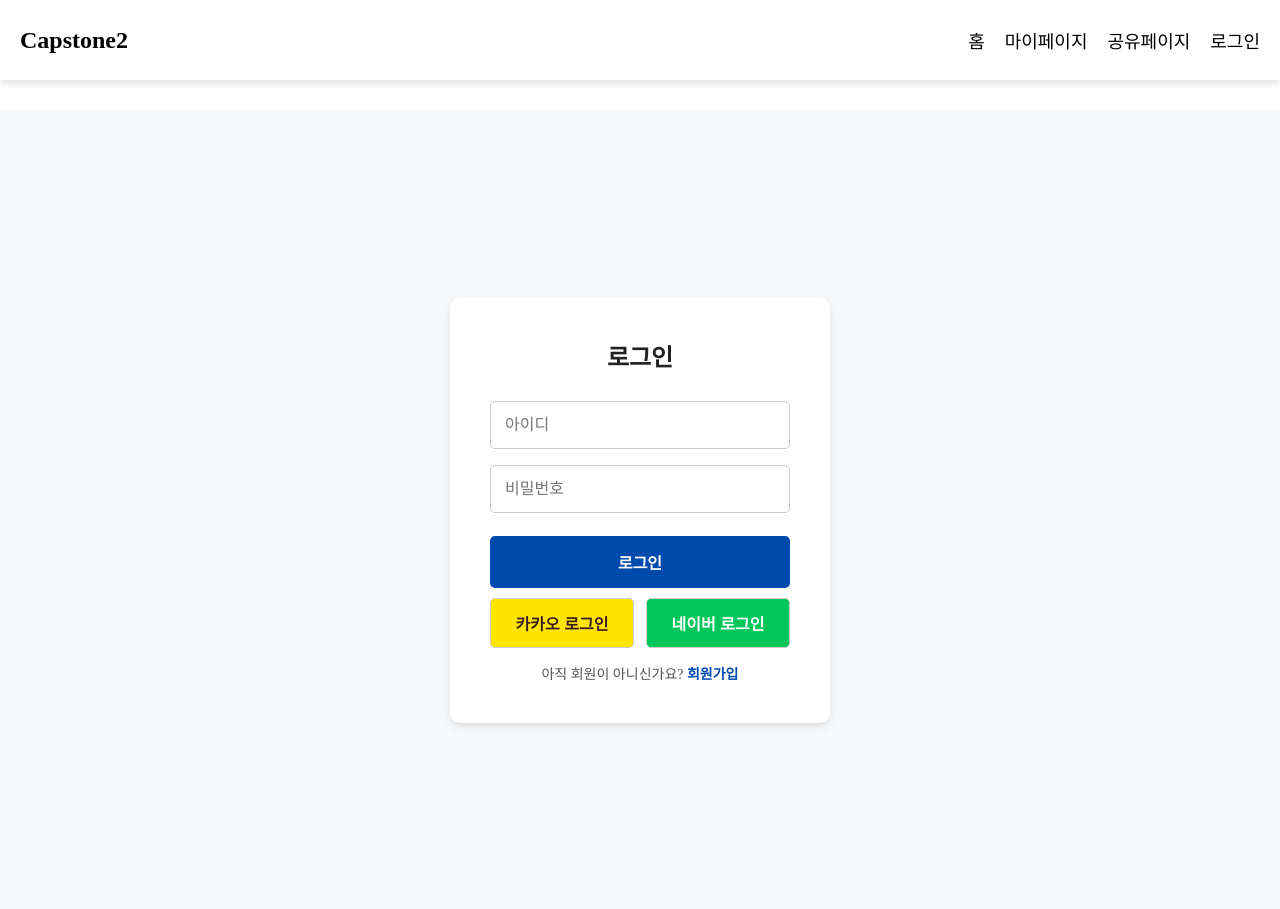
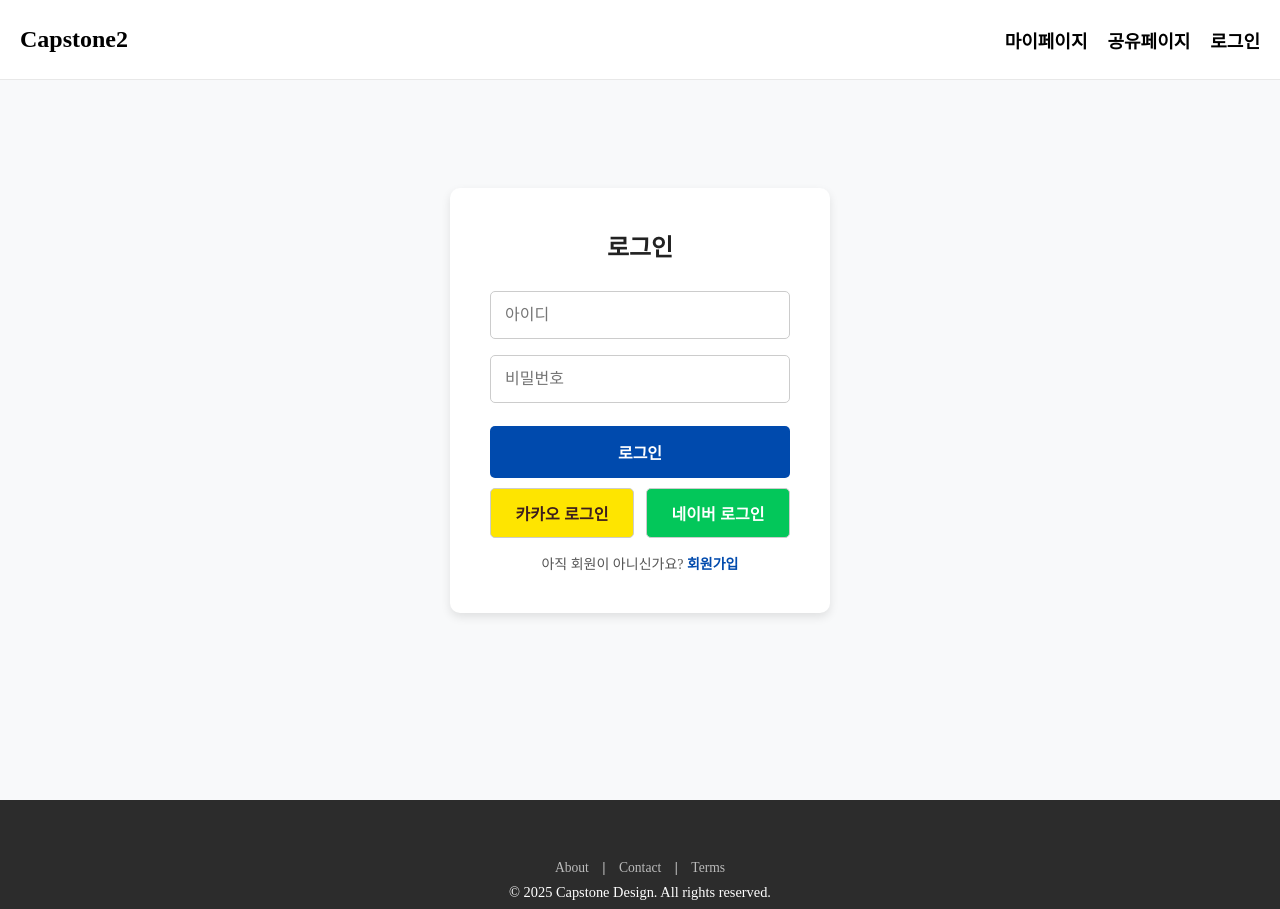
Before and after one commit to jihun8861/Capstone2, a React (Vite) app: page /signin in a window 1280 px wide. Shown: the top 909 px of the page. Built offline with nearby package versions, Linux system fonts and the light colour scheme.

Commit message:
style: mainPage 디자인 구성 중

```diff
--- /dev/null
+++ b/src/components/home/ItemFrame1.jsx
@@ -0,0 +1,78 @@
+import styled from "styled-components";
+
+const Container = styled.div`
+  display: flex;
+  flex-direction: column;
+  align-items: center;
+  justify-content: center;
+  text-align: left;
+  padding: 100px 20px;
+  max-width: 1000px;
+  margin: 0 auto;
+`;
+
+const Title = styled.h1`
+  font-size: 40px;
+  font-weight: 700;
+  color: #222;
+  margin-bottom: 16px;
+  opacity: 0;
+  transform: translateY(20px);
+  animation: fadeIn 1s ease-in-out forwards;
+
+  @keyframes fadeIn {
+    to {
+      opacity: 1;
+      transform: translateY(0);
+    }
+  }
+`;
+
+const Subtitle = styled.p`
+  font-size: 18px;
+  color: #555;
+  line-height: 1.6;
+  max-width: 800px;
+  opacity: 0;
+  transform: translateY(20px);
+  animation: fadeIn 1s ease-in-out forwards;
+  animation-delay: 0.3s;
+`;
+
+const ImageWrapper = styled.div`
+  width: 100%;
+  max-width: 600px;
+  height: 350px;
+  margin-top: 30px;
+  border: 3px solid #ddd;
+  border-radius: 12px;
+  box-shadow: 0 10px 20px rgba(0, 0, 0, 0.1);
+  display: flex;
+  align-items: center;
+  justify-content: center;
+  background-color: #f5f5f5;
+  opacity: 0;
+  transform: translateY(20px);
+  animation: fadeIn 1s ease-in-out forwards;
+  animation-delay: 0.6s;
+`;
+
+const ImageText = styled.span`
+  font-size: 16px;
+  color: #888;
+`;
+
+export const ItemFrame1 = () => {
+  return (
+    <Container>
+      <Title>🎨 나만의 커스텀 키보드를 만들어보세요!</Title>
+      <Subtitle>
+        원하는 키 스위치, 키캡, 레이아웃까지!
+        당신만의 개성을 담아 제작할 수 있는 커스텀 키보드 플랫폼을 경험해보세요.
+      </Subtitle>
+      <ImageWrapper>
+        <ImageText>이미지가 들어갈 공간</ImageText>
+      </ImageWrapper>
+    </Container>
+  );
+};
--- /dev/null
+++ b/src/components/home/ItemFrame2.jsx
@@ -0,0 +1,80 @@
+import styled from "styled-components";
+
+const Container = styled.div`
+  display: flex;
+  align-items: center;
+  justify-content: center;
+  padding: 70px;
+  position: relative;
+`;
+
+const ImageContainer = styled.div`
+  width: 800px;
+  height: 700px;
+  border: 2px solid #ddd;
+`;
+
+const Content = styled.div`
+  padding-left: 50px;
+  display: flex;
+  flex-direction: column;
+`;
+
+const TextBox = styled.div`
+  position: absolute;
+  top: 20%;
+  left: 100%;
+  width: 50%;
+  height: auto;
+`
+
+const Title = styled.p`
+  font-size: 36px;
+  font-weight: bold;
+  margin-bottom: 20px;
+`;
+
+const Description = styled.p`
+  font-size: 16px;
+  color: #666;
+  margin-bottom: 30px;
+`;
+
+const RightFrames = styled.div`
+  display: flex;
+  position: absolute;
+  left: 840px;
+  gap: 40px;
+`;
+
+const KeyboardFrame = styled.div`
+  width: 280px;
+  height: 250px;
+  border: 1px solid #ddd;
+  border-radius: 12px;
+  display: flex;
+  align-items: center;
+  justify-content: center;
+  font-size: 18px;
+  font-weight: bold;
+  background-color: #f9f9f9;
+`;
+
+export const ItemFrame2 = () => {
+  return (
+    <Container>
+      <ImageContainer />
+      <Content>
+        <TextBox>
+        <Title>Capstone Design</Title>
+        <Description>나만의 커스텀 키보드를 만들어보세요!</Description>
+        </TextBox>
+        <RightFrames>
+          <KeyboardFrame>60%</KeyboardFrame>
+          <KeyboardFrame>80%</KeyboardFrame>
+          <KeyboardFrame>100%</KeyboardFrame>
+        </RightFrames>
+      </Content>
+    </Container>
+  );
+};
--- /dev/null
+++ b/src/components/home/MainBanner.jsx
@@ -0,0 +1,16 @@
+import styled from "styled-components";
+
+const Container = styled.div`
+  display: flex;
+  flex-direction: column;
+  align-items: center;
+  justify-content: center;
+  width: 100%;
+  height: 100vh;
+  background-image: url("/images/main.png");
+  background-size: 100% 100%;
+`;
+
+export const MainBanner = () => {
+  return <Container />;
+};
--- a/src/layouts/Footer.jsx
+++ b/src/layouts/Footer.jsx
@@ -1,21 +1,41 @@
 import styled from "styled-components";
 
-const Container = styled.div`
+const Container = styled.footer`
   display: flex;
+  flex-direction: column;
   align-items: center;
   justify-content: center;
   width: 100%;
-  height: 10vh;
-  position: relative;
-  bottom: 0;
-  background-color: white;
-  border: solid 1px;
-`
+  height: 20vh;
+  background-color: #2c2c2c;
+  color: #ffffff;
+  font-size: 0.9rem;
+  text-align: center;
+`;
+
+const Links = styled.div`
+  margin-bottom: 0.5rem;
+
+  a {
+    color: #bbbbbb;
+    text-decoration: none;
+    margin: 0 10px;
+    font-size: 0.85rem;
+
+    &:hover {
+      color: #ffffff;
+      text-decoration: underline;
+    }
+  }
+`;
 
 export const Footer = () => {
   return (
     <Container>
-      푸터입니다.
+      <Links>
+        <a href="/about">About</a> | <a href="/contact">Contact</a> | <a href="/terms">Terms</a>
+      </Links>
+      <div>© 2025 Capstone Design. All rights reserved.</div>
     </Container>
-  )
-}
+  );
+};
--- a/src/layouts/Header.jsx
+++ b/src/layouts/Header.jsx
@@ -1,5 +1,6 @@
 import styled from "styled-components";
-import { useNavigate } from "react-router-dom";
+import { useNavigate, useLocation } from "react-router-dom";
+import { useState, useEffect } from "react";
 
 const Container = styled.header`
   display: flex;
@@ -11,8 +12,10 @@ const Container = styled.header`
   position: fixed;
   top: 0;
   z-index: 100;
-  background-color: white;
-  box-shadow: 0px 4px 6px rgba(0, 0, 0, 0.1);
+  background-color: ${(props) => (props.scrolled ? "white" : "transparent")};
+  border-bottom: ${(props) =>
+    props.showBorder ? "1px solid #e8e8e8" : "1px solid transparent"};
+  transition: background-color 0.3s ease-in-out, border-bottom 0.3s ease-in-out;
 `;
 
 const Logo = styled.div`
@@ -29,19 +32,43 @@ const Nav = styled.nav`
 const NavItem = styled.div`
   cursor: pointer;
   font-size: 18px;
-  &:hover {
-    color: #007bff;
-  }
+  font-weight: bold;
 `;
 
 export const Header = () => {
   const navigate = useNavigate();
+  const location = useLocation();
+  const [scrolled, setScrolled] = useState(false);
+  const [showBorder, setShowBorder] = useState(false);
+
+  const fixedPages = ["/signin"];
+
+  useEffect(() => {
+    if (fixedPages.includes(location.pathname)) {
+      setScrolled(true);
+      setShowBorder(true);
+    } else {
+      setScrolled(false);
+      setShowBorder(false);
+    }
+
+    const handleScroll = () => {
+      if (!fixedPages.includes(location.pathname)) {
+        setScrolled(window.scrollY > 50);
+        setShowBorder(window.scrollY > 50);
+      }
+    };
+
+    window.addEventListener("scroll", handleScroll);
+    return () => {
+      window.removeEventListener("scroll", handleScroll);
+    };
+  }, [location.pathname]);
 
   return (
-    <Container>
+    <Container scrolled={scrolled} showBorder={showBorder}>
       <Logo onClick={() => navigate("/")}>Capstone2</Logo>
       <Nav>
-        <NavItem onClick={() => navigate("/")}>홈</NavItem>
         <NavItem onClick={() => navigate("/mypage")}>마이페이지</NavItem>
         <NavItem onClick={() => navigate("/sharepage")}>공유페이지</NavItem>
         <NavItem onClick={() => navigate("/signin")}>로그인</NavItem>
--- a/src/layouts/Layout.jsx
+++ b/src/layouts/Layout.jsx
@@ -10,7 +10,6 @@ const Container = styled.div`
 const Main = styled.div`
   width: 100%;
   height: 100%;
-  padding-top: 110px; // 헤더 높이만큼 padding 값 줌.
 `;
 
 const Layout = ({ mainContent }) => {
--- a/src/pages/main/MainPage.jsx
+++ b/src/pages/main/MainPage.jsx
@@ -1,27 +1,51 @@
 import styled from "styled-components";
-import { useNavigate } from "react-router-dom";
-import colors from "../../color/colors";
+import { MainBanner } from "../../components/home/MainBanner";
+import { ItemFrame1 } from "../../components/home/ItemFrame1";
+import { ItemFrame2 } from "../../components/home/ItemFrame2";
 
 const Container = styled.div`
   display: flex;
   flex-direction: column;
   align-items: center;
+  height: auto;
+`;
+
+const Frame1 = styled.div`
+  display: flex;
+  width: 100%;
+  height: auto;
+  border: solid 1px;
+`;
+
+const Frame2 = styled.div`
+  display: flex;
+  width: 100%;
+  height: auto;
+  border: solid 1px;
+`;
+
+const Frame3 = styled.div`
+  display: flex;
+  align-items: center;
   justify-content: center;
-  height: 1000px;
-  background-color: ${colors.babyblue};
+  width: 100%;
+  height: 500px;
+  border: solid 1px;
 `;
 
 export const MainPage = () => {
-  const naviagte = useNavigate();
-
-  const onClickLoginButton = () => {
-    naviagte("/signin");
-  };
-
   return (
     <Container>
-      <p>메인페이지입니다</p>
-      <button onClick={onClickLoginButton}>로그인 페이지</button>
+      <MainBanner />
+      <Frame1>
+        <ItemFrame1 />
+      </Frame1>
+
+      <Frame2>
+        <ItemFrame2/>
+      </Frame2>
+
+      <Frame3>공유 컴포넌트</Frame3>
     </Container>
   );
 };
```
Also changed, not shown: src/components/Test.jsx (added), 1 other file (tests, documents, lock files or other folders).
